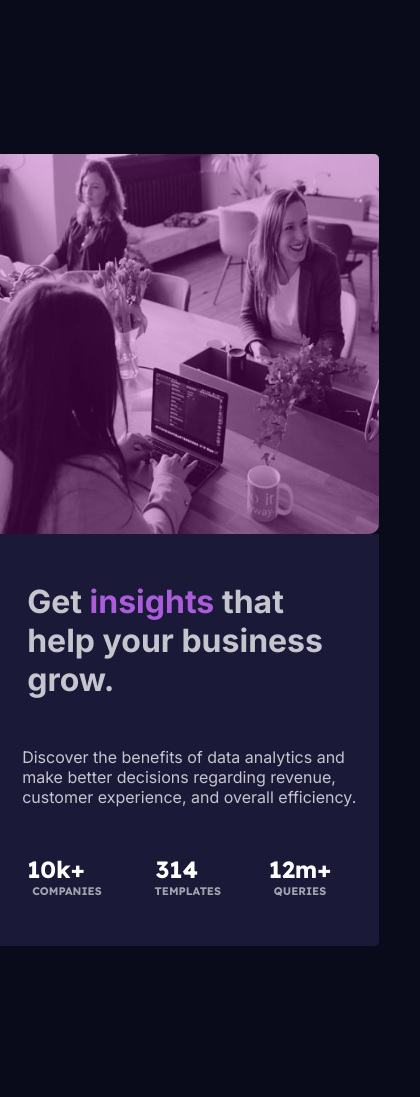
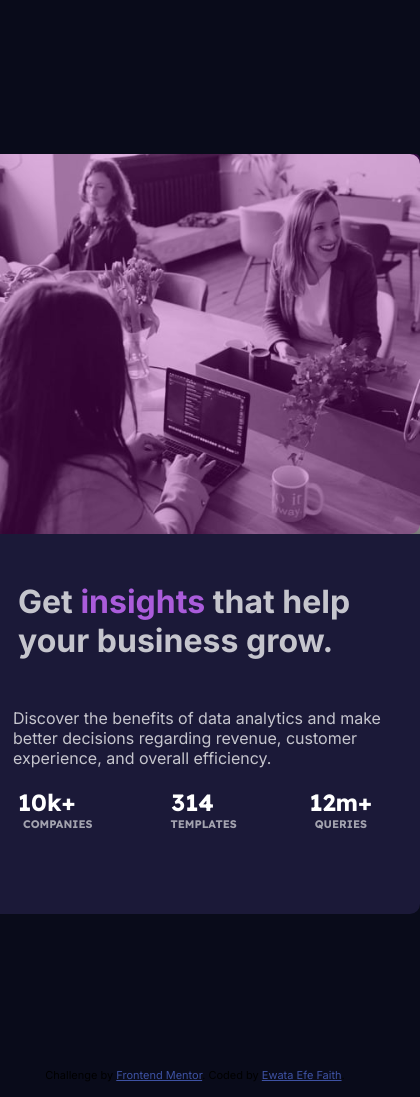
Before and after one commit to Efeh2/statspreview, a plain HTML site: page index.html in a window 390 px wide. Shown: the top 1097 px of the page, 420 px wide, since content can reach past the window. Drawn offline with Linux system fonts and the light colour scheme.

Commit message:
Update styles.css

```diff
--- a/styles.css
+++ b/styles.css
@@ -80,44 +80,37 @@ p{
     justify-content: space-between;
 }
 @media (max-width: 1000px) {
-    body{
-        height: 90vh;
-        width: 70vw;
-    }
     .flexbox-container {
         margin: 5vh;
         flex-direction: column-reverse;
-      justify-content: space-between;
+        align-items: center;
       }
       img {
         border-top-left-radius: 5px;
         border-top-right-radius: 5px;
-      width: 400px;
+        width: var(--width);
         height: 100%;
         overflow: auto;
-      align-items: center;
-      margin-left: 50px;
+        border-top-left-radius: 10px;
+        border-top-right-radius: 10px;
+        border-bottom-right-radius: 0px;
       }
       .overlay {
           border-top-left-radius: 5px;
           border-top-right-radius: 5px;
-        width: 400px;
-        margin-left: 50px;
       }
       .flexbox-item1 {
+        flex-direction: column;
         justify-content: space-between;
-      width: 400px;
-      border-bottom-left-radius: 5px;
-      border-bottom-right-radius: 5px;
-      height: 100%;
-      align-items: center;
-      margin-left: 50px;
+        padding-right: 0px;
+        border-bottom-left-radius: 10px;
+        border-bottom-right-radius: 10px;
+        border-top-left-radius: 0px;
+      }
+      .flexbox-item1 > div {
+        padding-top: 5vw;
       }
       p {
         padding-right: 0px;
       }
-    .stat{
-       flex-direction: column;
-       display: flex;
   }
-}
```
Lines whose indentation alone changed are shown as unchanged.
